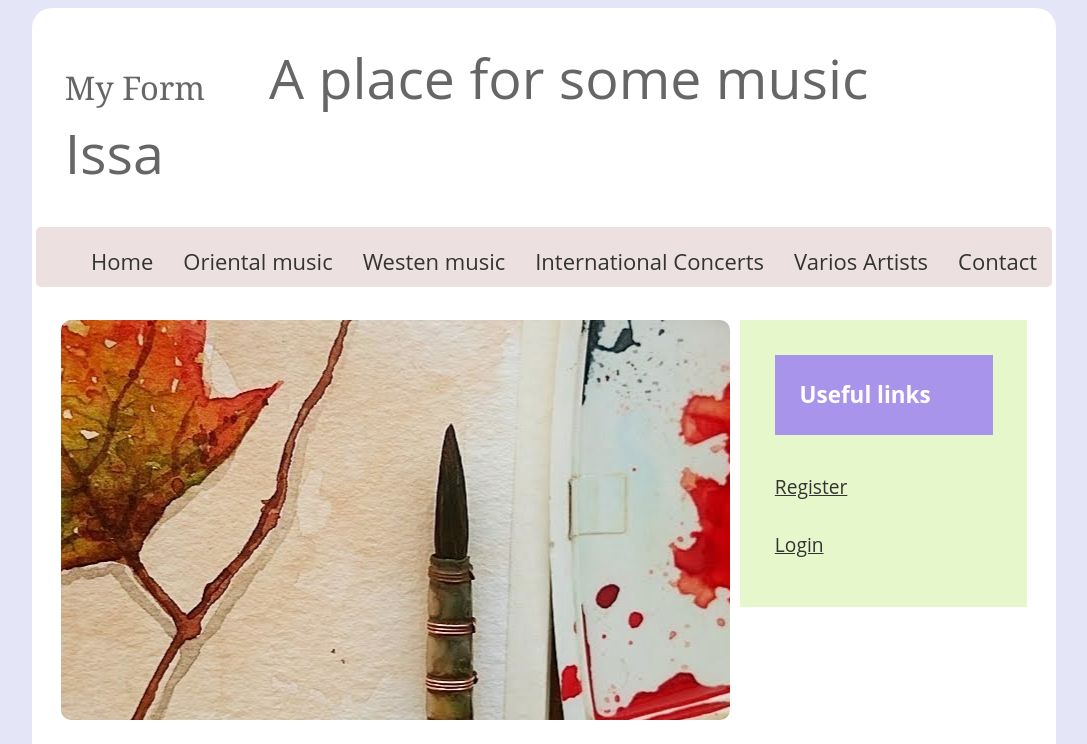
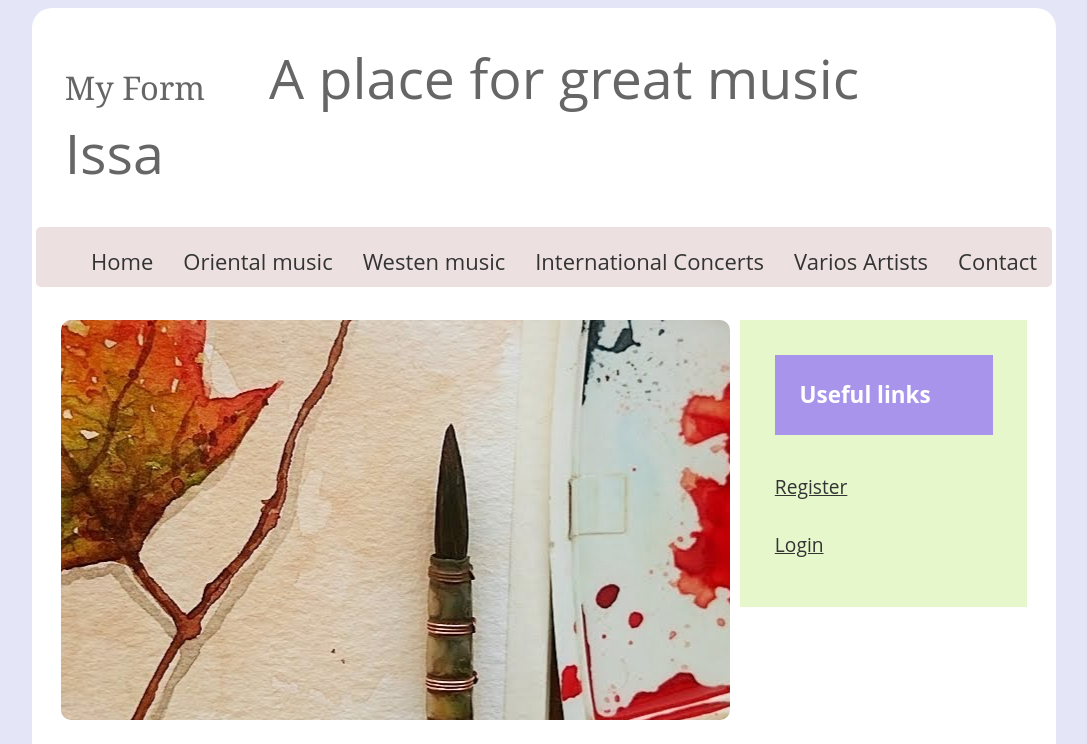
Before and after one commit to issaalali991/project_primer, a plain HTML site: page index.html in a window 1280 px wide. Shown: the top 744 px of the page, without its empty margins (96-1183 px from the left). Drawn offline with Linux system fonts and the light colour scheme; a web font is replaced by a local one.

Commit message:
great again

```diff
--- a/index.html
+++ b/index.html
@@ -11,7 +11,7 @@
   <div class="wrapper">
   <header>
     <div class="brand">My Form
-      <span>A place for some music Issa</span>
+      <span>A place for great music Issa</span>
     </div>
     <nav class="navbar">
       <ul>
```
